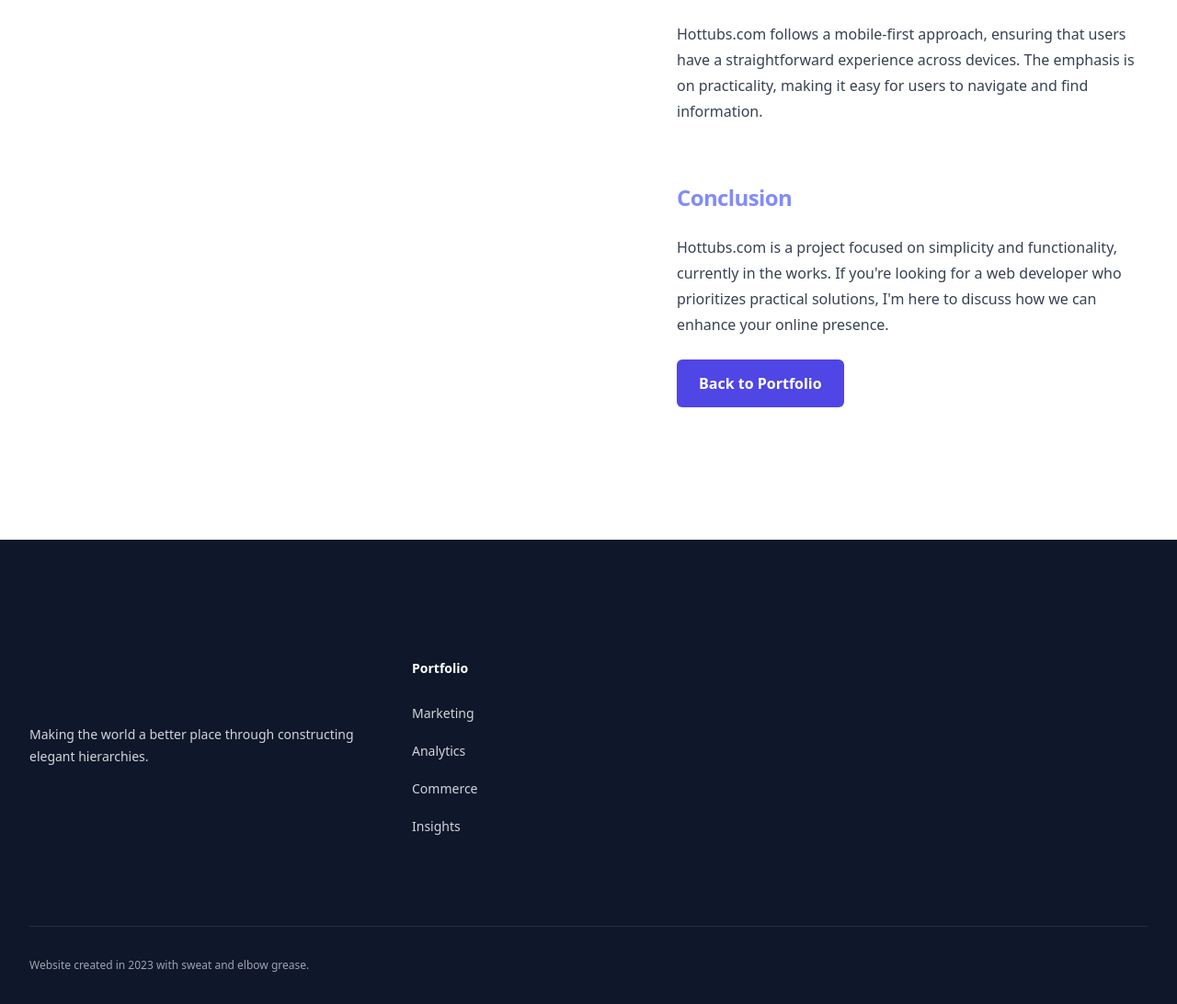
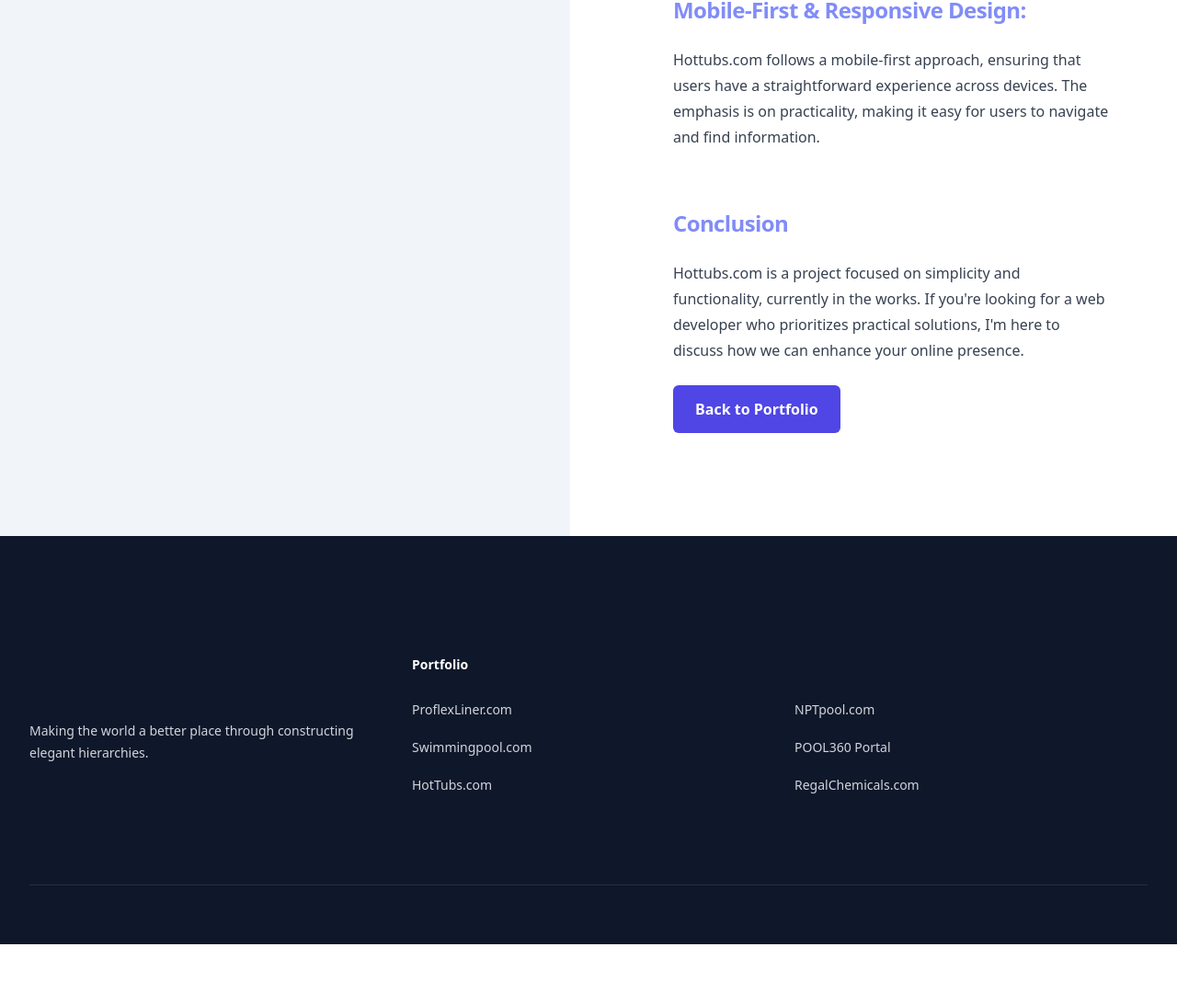
Before and after one commit to dahjosephdoyle/portfolio, a Next.js app: page /hottubs in a window 1280 px wide. Shown: the part 1525-2617 px from the top of the page at 92% size. After the commit the page ends 2552 px from the top, so only its background shows below. Built offline with nearby package versions, Linux system fonts and the light colour scheme.

Commit message:
added styling changes to whole site for mobile optimization

```diff
--- a/components/Footer.js
+++ b/components/Footer.js
@@ -1,9 +1,13 @@
 const navigation = {
     portfolio: [
-      { name: 'Marketing', href: '#' },
-      { name: 'Analytics', href: '#' },
-      { name: 'Commerce', href: '#' },
-      { name: 'Insights', href: '#' },
+      { name: 'ProflexLiner.com', href: '/proflexliner' },
+      { name: 'Swimmingpool.com', href: '/swimmingpool' },
+      { name: 'HotTubs.com', href: '/hottubs' },
+    ],
+    columnTwo: [
+        { name: 'NPTpool.com', href: '/nptpool' },
+        { name: 'POOL360 Portal', href: '/pool360' },
+        { name: 'RegalChemicals.com', href: '/regalchemicals' },
     ],
     social: [
       {
@@ -39,7 +43,7 @@ const navigation = {
         <div className="mx-auto max-w-7xl px-6 pb-8 pt-16 sm:pt-24 lg:px-8 lg:pt-32">
           <div className="xl:grid xl:grid-cols-3 xl:gap-8">
             <div className="space-y-8">
-            <i className="fa-regular fa-hand-love text-4xl text-indigo-500 mr-6"></i>
+            <i class="fa-regular fa-hand-horns text-4xl text-indigo-500 mr-6"></i>
               <p className="text-sm leading-6 text-gray-300">
                 Making the world a better place through constructing elegant hierarchies.
               </p>
@@ -67,10 +71,22 @@ const navigation = {
                   </ul>
                 </div>
               </div>
+              <div className="md:grid md:grid-cols-2 md:gap-8">
+                <div>
+                  <ul role="list" className="mt-12 space-y-4">
+                    {navigation.columnTwo.map((item) => (
+                      <li key={item.name}>
+                        <a href={item.href} className="text-sm leading-6 text-gray-300 hover:text-white">
+                          {item.name}
+                        </a>
+                      </li>
+                    ))}
+                  </ul>
+                </div>
+              </div>
             </div>
           </div>
           <div className="mt-16 border-t border-white/10 pt-8 sm:mt-20 lg:mt-24">
-            <p className="text-xs leading-5 text-gray-400">Website created in 2023 with sweat and elbow grease.</p>
           </div>
         </div>
       </footer>
--- a/components/Hero.js
+++ b/components/Hero.js
@@ -22,7 +22,7 @@ export default function Hero({linkdIn, headingIcon, heading, ellipsis, descripti
               <h1 className="lg:mt-24 mt-12 text-4xl font-bold tracking-tight text-gray-900 sm:mt-10 sm:text-6xl">
                 {/* Heading Icon */}
                 {headingIcon &&
-                  <i className="fa-regular fa-hand-love text-6xl text-indigo-500 mr-6"></i>
+                  <i className={`${headingIcon} text-6xl text-indigo-500 mr-6`}></i>
                 }
                {heading}
                {/* Ellipses */}
--- a/components/Portfolio.js
+++ b/components/Portfolio.js
@@ -6,9 +6,9 @@ export default function Portfolio({projects}) {
         <section
             id="portfolio"
             aria-labelledby="project-heading"
-            className="mx-auto max-w-xl px-4 pt-12 pb-24 sm:px-6 lg:max-w-7xl lg:px-8"
+            className="mx-auto max-w-4xl px-4 pt-12 pb-24 sm:px-6 lg:max-w-7xl lg:px-8"
         >
-            <div className="mt-10 lg:space-y-12 grid lg:grid-cols-3 grid-cols-2 gap-x-8 space-y-0">
+            <div className="mt-10 grid lg:grid-cols-3 grid-cols-2 gap-x-8 space-y-0">
             {projects.map((project, key) => (
                 <a key={project.name} href={project.href} className="group pb-8 lg:text-left text-center flex flex-col lg:items-start items-center col-span-1">
                 <div
--- a/pages/hottubs/index.js
+++ b/pages/hottubs/index.js
@@ -47,9 +47,9 @@ export default function HotTubs() {
         description: "Be more productive than enterprise project managers with a single piece of paper.",
     },
     {
-        name: "Pool360 Portal",
-        href: "/pool360",
-        imageSrc: "/projects/pool360-thumbnail.webp",
+        name: "POOL360 Portal",
+        href: "/POOL360",
+        imageSrc: "/projects/POOL360-thumbnail.webp",
         imageAlt: "",
         description: "Be more productive than enterprise project managers with a single piece of paper.",
     },
@@ -70,9 +70,9 @@ export default function HotTubs() {
         />
 
     <div className="relative bg-white">
-      <div className="mx-auto max-w-7xl flex lg:flex-row flex-col-reverse lg:justify-between lg:px-8 xl:justify-end">
-        <div className="lg:flex lg:w-1/2 lg:shrink lg:grow-0 xl:absolute xl:inset-y-0 xl:right-1/2 xl:w-1/2">
-          <div className="relative lg:-ml-8 lg:h-auto lg:w-full lg:grow xl:ml-0">
+      <div className="grid lg:grid-cols-2 grid-cols-1 gap-10">
+        <div className="col-span-1 bg-slate-100 lg:order-1 order-2">
+          <div className="relative lg:h-auto lg:w-full">
             <NextImage
               className="relative inset-0 h-full w-full bg-gray-50 object-cover"
               src="hottubs-screenshot.png"
@@ -82,8 +82,8 @@ export default function HotTubs() {
             />
           </div>
         </div>
-        <div className="px-6 lg:contents">
-          <div className="mx-auto max-w-2xl pb-24 pt-16 sm:pb-32 sm:pt-20 lg:ml-8 lg:mr-0 lg:w-full lg:max-w-lg lg:flex-none lg:pt-32 xl:w-1/2">
+        <div className="px-6 col-span-1 lg:order-2 order-1">
+          <div className="max-w-2xl px-12 py-24 lg:mx-0 mx-auto">
           <Link aria-label="Link Opens in a New Tab" target="_blank" href="https://www.nptpool.com/" className="group">
             <h1 className="pb-2 text-3xl font-bold tracking-tight text-gray-900 sm:text-4xl border-b-4 border-b-white group-hover:border-b-4 group-hover:border-indigo-400 inline-block duration-300 group-hover:text-indigo-600">HotTubs.com</h1>
           </Link>
--- a/pages/index.js
+++ b/pages/index.js
@@ -9,7 +9,7 @@ export default function Home() {
 
   const heroContent = {
     linkdIn: true,
-    headingIcon: "fa-regular fa-hand-love",
+    headingIcon: "fa-regular fa-hand-horns",
     heading: "Hey, I'm Joe",
     ellipsis: true,
     description: "a not so average web developer and designer with proficiency in web languages and frameworks. I'm committed to practical solutions that meet industry standards and value collaboration. Please, explore my portfolio below for project insights.",
@@ -21,16 +21,16 @@ export default function Home() {
   let bannerContent = {
     preheading: "Work Showcase",
     heading: "Portfolio",
-    description: "Anim aute id magna aliqua ad ad non deserunt sunt. Qui irure qui lorem cupidatat commodo. Elit sunt amet fugiat veniam occaecat fugiat aliqua.",
+    description: "Introducing a diverse portfolio of websites, showcasing a spectrum of innovative digital experiences crafted to meet diverse needs and preferences.",
   };
 
   const projects = [
     {
         name: "ProflexLiner.com",
-        href: "/proflex",
+        href: "/proflexliner",
         imageSrc: "/projects/proflexliner-thumbnail.webp",
         imageAlt: "Proflexliner.com project",
-        description: "Keep your phone, keys, and wallet together, so you can lose everything at once.",
+        description: "A single-page, multilingual website created using Next.js and Tailwind CSS",
     },
 
     {
@@ -38,7 +38,7 @@ export default function Home() {
         href: "/swimmingpool",
         imageSrc: "/projects/swimmingpool-thumbnail.webp",
         imageAlt: "Swimmingpool.com project",
-        description: "The rest of the house will still be a mess, but your desk will look great.",
+        description: "The Ultimate Pool Resource created with Jekyll SSG and Bootstrap",
     },
 
     {
@@ -46,28 +46,28 @@ export default function Home() {
         href: "/hottubs",
         imageSrc: "/projects/hottubs-thumbnail.webp",
         imageAlt: "HotTubs.com project",
-        description: "Be more productive than enterprise project managers with a single piece of paper.",
+        description: "An in-progress site taking full advantage of Next.js's components structure.",
     },
     {
         name: "NPTpool.com",
         href: "/nptpool",
         imageSrc: "/projects/npt-thumbnail.webp",
         imageAlt: "NPTpool.com project",
-        description: "Be more productive than enterprise project managers with a single piece of paper.",
+        description: "A luxury products focused website built with Jekyll SSG and Bootstrap",
     },
     {
-        name: "Pool360 Portal",
+        name: "POOL360 Portal",
         href: "/pool360",
-        imageSrc: "/projects/pool360-thumbnail.webp",
+        imageSrc: "/projects/POOL360-thumbnail.webp",
         imageAlt: "POOL360 Portal project",
-        description: "Be more productive than enterprise project managers with a single piece of paper.",
+        description: "Customer portal project built using Next.js, Contentful CMS, and Tailwind CSS",
     },
     {
         name: "RegalChemicals.com",
         href: "/regalchemicals",
         imageSrc: "/projects/regal-thumbnail.webp",
         imageAlt: "RegalChemicals.com project",
-        description: "Be more productive than enterprise project managers with a single piece of paper.",
+        description: "A simple and straightforward informational website created with Next.js and Tailwind CSS",
     },
 ];
 
--- a/pages/pool360/index.js
+++ b/pages/pool360/index.js
@@ -15,21 +15,21 @@ export default function Swimmingpool() {
         />
 
       <div className="relative bg-white">
-        <div className="mx-auto max-w-7xl flex lg:flex-row flex-col-reverse lg:justify-between lg:px-8 xl:justify-end">
-          <div className="lg:flex lg:w-1/2 lg:shrink lg:grow-0 xl:absolute xl:inset-y-0 xl:right-1/2 xl:w-1/2">
-            <div className="relative lg:-ml-8 lg:h-auto lg:w-full lg:grow xl:ml-0">
+        <div className="grid lg:grid-cols-2 grid-cols-1 gap-10">
+          <div className="col-span-1 bg-slate-100 lg:order-1 order-2">
+            <div className="relative lg:h-auto lg:w-full">
               <NextImage
                 className="absolute inset-0 h-full w-full bg-gray-50 object-cover"
-                src="pool360-screenshot.png"
+                src="POOL360-screenshot.png"
                 alt=""
                 width={1080}
                 height={1280}
               />
             </div>
           </div>
-          <div className="px-6 lg:contents">
-            <div className="mx-auto max-w-2xl pb-24 pt-16 sm:pb-32 sm:pt-20 lg:ml-8 lg:mr-0 lg:w-full lg:max-w-lg lg:flex-none lg:pt-32 xl:w-1/2">
-              <Link aria-label="Link Opens in a New Tab" target="_blank" href="https://portal.pool360.com/" className="group">
+          <div className="px-6 col-span-1 lg:order-2 order-1">
+            <div className="max-w-2xl px-12 py-24 lg:mx-0 mx-auto">
+              <Link aria-label="Link Opens in a New Tab" target="_blank" href="https://portal.POOL360.com/" className="group">
                 <h1 className="pb-2 text-3xl font-bold tracking-tight text-gray-900 sm:text-4xl border-b-4 border-b-white group-hover:border-b-4 group-hover:border-indigo-400 inline-block duration-300 group-hover:text-indigo-600">POOL360 Portal</h1>
               </Link>
 
@@ -37,7 +37,7 @@ export default function Swimmingpool() {
               POOL360 Portal stands as a hub for customers seeking control over their marketing campaigns. By leveraging Next.js, Tailwind CSS, and the efficiency of Azure Deployment Pipeline, the portal offers customers the ability to manage ad campaigns seamlessly. Additionally, customers can enroll for listings on prominent customer locators, spanning across swimmingpool.com, nptpool.com, hottubs.com, and more. The portal also empowers users to edit their location information for increased accuracy.
               </p>
 
-              <Link aria-label="Link Opens in a New Tab" target="_blank" href="https://portal.pool360.com/" className="mt-6 inline-block pointer-events-auto rounded-md bg-indigo-600 px-6 py-4 font-semibold leading-5 text-white  mr-4 mb-4 hover:bg-indigo-800 duration-300">View the live site</Link>
+              <Link aria-label="Link Opens in a New Tab" target="_blank" href="https://portal.POOL360.com/" className="mt-6 inline-block pointer-events-auto rounded-md bg-indigo-600 px-6 py-4 font-semibold leading-5 text-white  mr-4 mb-4 hover:bg-indigo-800 duration-300">View the live site</Link>
 
               <ContactMeButton />
 
```
Also changed, not shown: components/Contact.js (+8 -8 lines), pages/nptpool/index.js (+5 -5 lines), pages/proflexliner/index.js (renamed from pages/proflex/index.js, +5 -5 lines), pages/regalchemicals/index.js (+5 -5 lines), pages/swimmingpool/index.js (+5 -5 lines).
